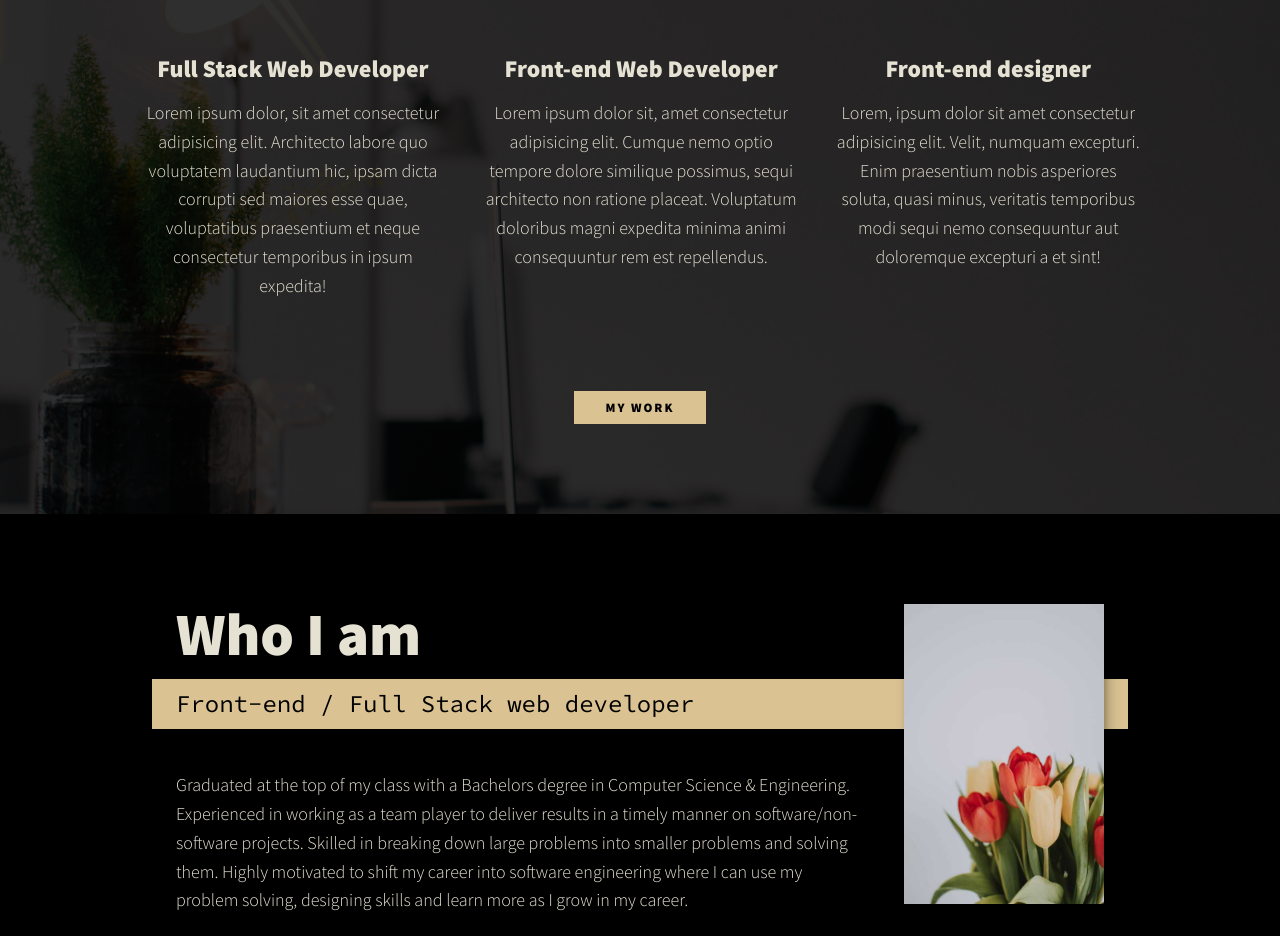
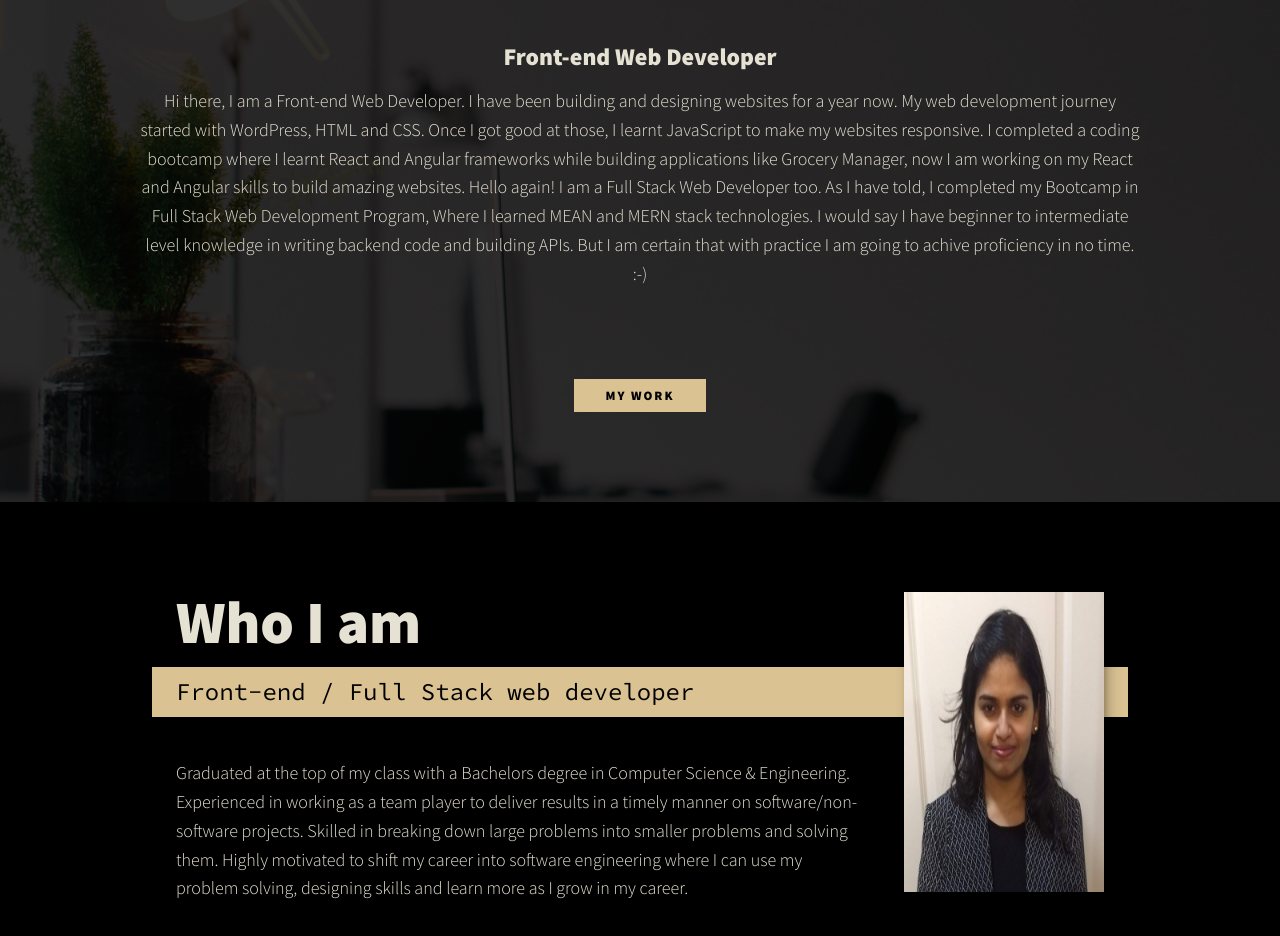
Before and after one commit to KLishi/Portfolio, a plain HTML site: page index.html in a window 1280 px wide. Shown: the part 847-1783 px from the top of the page. Drawn offline with nearby package versions, Linux system fonts and the light colour scheme.

Commit message:
added text

```diff
--- a/css/style.css
+++ b/css/style.css
@@ -133,7 +133,7 @@ header {
 }
 .logo {
     color: var(--clr-accent);
-    margin: 6px;
+    margin: 0;
 }
 .logo a {
     text-decoration: none;
@@ -217,6 +217,7 @@ header {
     height: 3px;
     border-radius: 1em;
     transition: transform 250ms ease-in-out;
+
 
 }
 
@@ -305,7 +306,7 @@ bottom: 6px;
     margin-bottom: 4em;
 }
   .service {
-      max-width: 500px;
+      max-width: 1000px;
       margin: 0 auto;;
 
   }
--- a/index.html
+++ b/index.html
@@ -40,25 +40,21 @@
                 Hi, I am <strong>Lishitha</strong>
             </h1>
 <p class="section__subtitle section__subtitle--intro">Front-end / Full Stack Dev</p>
-<img src="images/image1.jpg" alt="a picture" class="intro__img" >
+<img src="images/portfolioimage.jpg" alt="a picture" class="intro__img" >
         </section>
 
         <!-- my services-->
         <section class= "my-services" id="services">
             <h2 class="section__title section__title--services">What I do?</h2>
             <div class="services">
-                <div class="service">
-                    <h3> Full Stack Web Developer</h3>
-                    <p>Lorem ipsum dolor, sit amet consectetur adipisicing elit. Architecto labore quo voluptatem laudantium hic, ipsam dicta corrupti sed maiores esse quae, voluptatibus praesentium et neque consectetur temporibus in ipsum expedita!</p>
-                </div>
+
                   <div class="service">
                     <h3> Front-end Web Developer</h3>
-                    <p>Lorem ipsum dolor sit, amet consectetur adipisicing elit. Cumque nemo optio tempore dolore similique possimus, sequi architecto non ratione placeat. Voluptatum doloribus magni expedita minima animi consequuntur rem est repellendus.</p>
+                    <p>Hi there, I am a Front-end Web Developer. I have been building and designing websites for a year now. My web development journey started with WordPress, HTML and CSS. Once I got good at those, I learnt JavaScript to make my websites responsive. I completed a coding bootcamp where I learnt React and Angular frameworks while building applications like Grocery Manager, now I am working on my React and Angular skills to build amazing websites. Hello again! I am a Full Stack Web Developer too. As I have told, I completed my Bootcamp in Full Stack Web Development Program, Where I learned MEAN and MERN stack technologies.
+                        I would say I have beginner to intermediate level knowledge in writing backend code and building APIs. But I am certain that with practice I am going to achive proficiency in no time. :-)   </p>
                 </div>
-                <div class="service">
-                    <h3> Front-end designer</h3>
-                    <p>Lorem, ipsum dolor sit amet consectetur adipisicing elit. Velit, numquam excepturi. Enim praesentium nobis asperiores soluta, quasi minus, veritatis temporibus modi sequi nemo consequuntur aut doloremque excepturi a et sint!</p>
-                </div>
+
+
             </div>
             <a href="#work" class="btn"> My Work </a>
         </section>
@@ -68,11 +64,11 @@
             <p class="section__subtitle section__subtitle--about">Front-end / Full Stack web developer</p>
             <div class="about-me__body">
                 <p> Graduated at the top of my class with a Bachelors degree in Computer Science & Engineering. Experienced in working as a team player to deliver results in a timely manner on software/non-software projects. Skilled in breaking down large problems into smaller problems and solving them. Highly motivated to shift my career into software engineering where I can use my problem solving, designing skills and learn more as I grow in my career.</p>
-                <p> </p>
+
 
             </div>
 
-<img src="./images/image1.jpg" alt="image" class="about-me__img">
+<img src="./images/portfolioimage.jpg" alt="image" class="about-me__img">
 
         </section>
 <!-- work -->
```
Also changed, not shown: images/image1.jpg (deleted), images/image3.jpg (deleted), images/portfolioimage.jpg (added).
